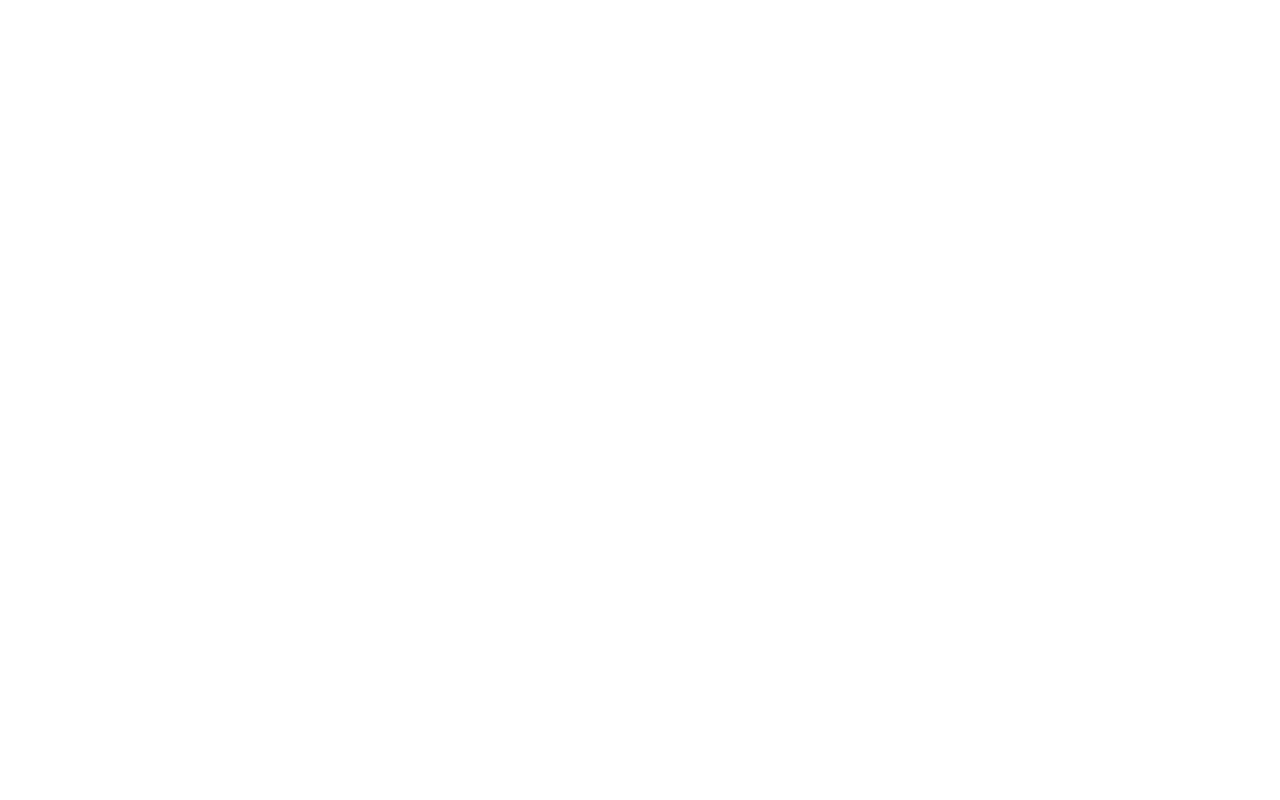
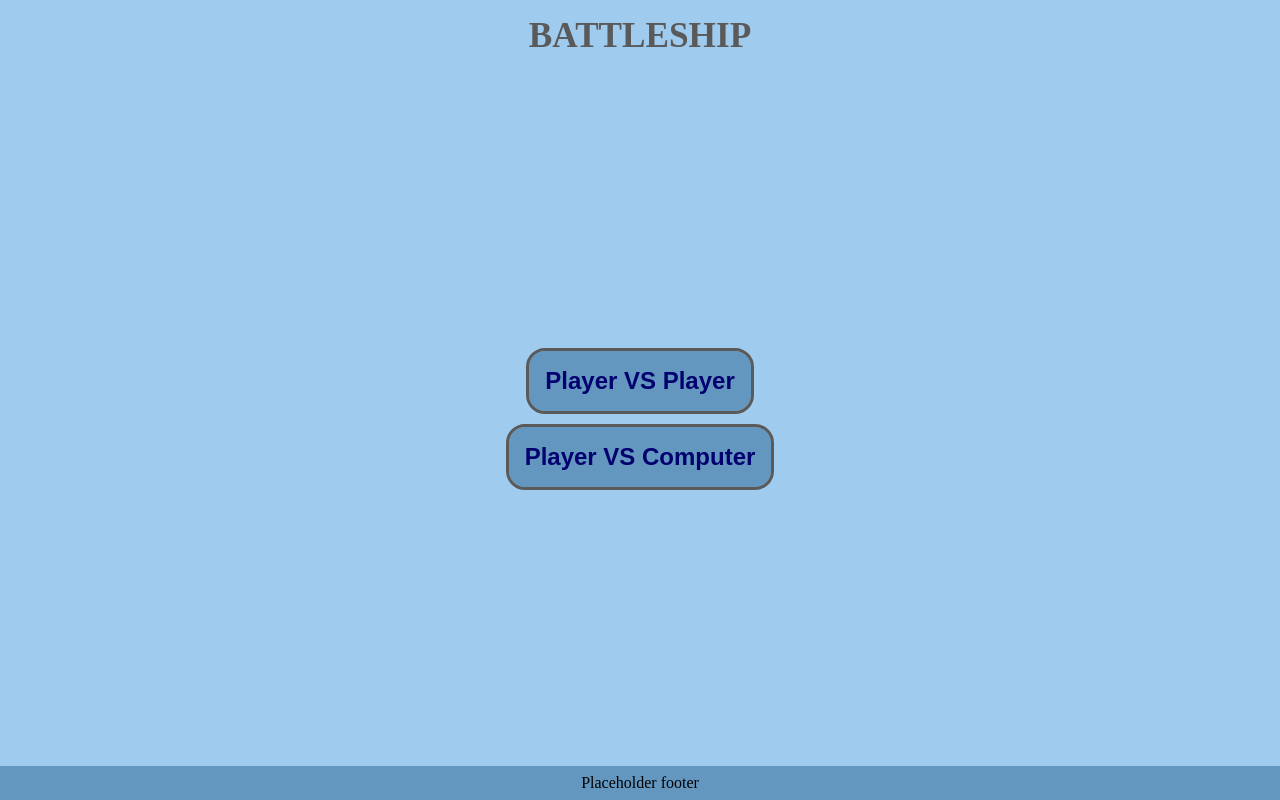
Before and after one commit to Salypse/battleship, a website built with webpack: page src/template.html in a window 1280 px wide. Built offline with nearby package versions, Linux system fonts and the light colour scheme.

Commit message:
Create home page with options for game mode

```diff
--- a/src/index.js
+++ b/src/index.js
@@ -1 +1,18 @@
-import "./styles.css"
+import "./styles.css";
+
+const pvpButton = document.getElementById("pvp");
+const pvcButton = document.getElementById("pvc");
+
+pvpButton.addEventListener("click", () => {
+   const body = document.querySelector("body");
+   body.innerHTML = "";
+
+   //Start pvp game function
+});
+
+pvcButton.addEventListener("click", () => {
+   const body = document.querySelector("body");
+   body.innerHTML = "";
+
+   //Start pvc game function
+});
--- a/src/styles.css
+++ b/src/styles.css
@@ -0,0 +1,79 @@
+:root {
+   --background-blue: #9fcbee;
+   --background-light-blue: #6497bf;
+
+   --text-blue: #01016f;
+   --text-gray: #5a5a5a;
+}
+
+* {
+   margin: 0;
+   padding: 0;
+   box-sizing: border-box;
+}
+
+body {
+   display: grid;
+   grid-template-rows: auto 1fr auto;
+
+   background-color: var(--background-blue);
+
+   width: 100vw;
+   height: 100vh;
+}
+
+#header {
+   text-align: center;
+
+   padding: 1rem;
+
+   font-size: clamp(1rem, 10vw, 2.2rem);
+   font-weight: 700;
+   color: var(--text-gray);
+}
+
+#footer {
+   padding: 0.5rem;
+   text-align: center;
+   font-size: clamp(0.6rem, 2vw, 1rem);
+
+   background-color: var(--background-light-blue);
+}
+
+#game-type {
+   display: flex;
+   flex-direction: column;
+
+   align-items: center;
+   justify-content: center;
+   gap: 1rem;
+   height: auto;
+}
+
+button {
+   width: auto;
+   height: auto;
+
+   padding: 1rem;
+
+   font-size: clamp(0.8rem, 10vw, 1.5rem);
+   font-weight: 600;
+   color: var(--text-blue);
+   background-color: var(--background-light-blue);
+
+   outline: solid 0.2rem var(--text-gray);
+   border-radius: 1rem;
+   border: none;
+}
+
+button:hover {
+   cursor: pointer;
+
+   background-color: #4a7ba0;
+   color: #0303b4;
+}
+
+button:active {
+   background-color: var(--background-light-blue);
+   color: var(--text-blue);
+}
--- a/src/template.html
+++ b/src/template.html
@@ -1,11 +1,16 @@
 <!DOCTYPE html>
 <html lang="en">
-<head>
-    <meta charset="UTF-8">
-    <meta name="viewport" content="width=device-width, initial-scale=1.0">
-    <title>Document</title>
-</head>
-<body>
-
-</body>
+   <head>
+      <meta charset="UTF-8" />
+      <meta name="viewport" content="width=device-width, initial-scale=1.0" />
+      <title>Battleship</title>
+   </head>
+   <body>
+      <div id="header">BATTLESHIP</div>
+      <div id="game-type">
+         <button id="pvp">Player VS Player</button>
+         <button id="pvc">Player VS Computer</button>
+      </div>
+      <div id="footer">Placeholder footer</div>
+   </body>
 </html>
```
